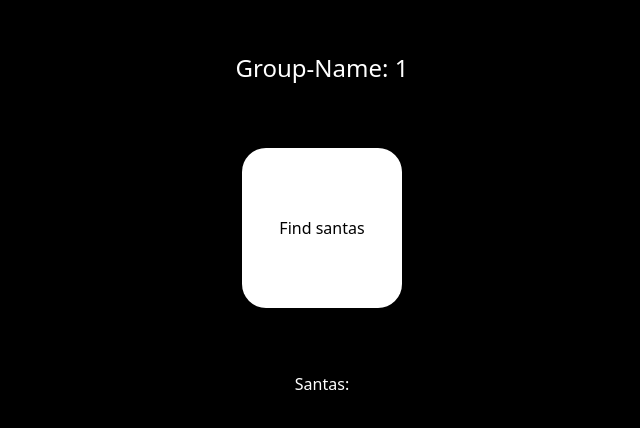
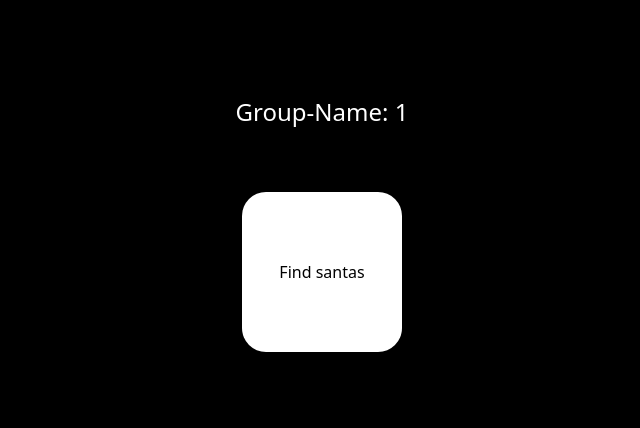
Before and after one commit to mangerlahn/secret-santa, a Nuxt app: page /edit/1 in a window 1280 px wide. Shown: the part 176-604 px from the top of the page, without its empty margins (318-958 px from the left). Built offline with nearby package versions, Linux system fonts and the light colour scheme.

Commit message:
Remove showing santas

```diff
--- a/pages/edit/[groupId].vue
+++ b/pages/edit/[groupId].vue
@@ -3,7 +3,6 @@
         <div class="text-2xl">Group-Name: {{ groupId }}</div>
         <button class="w-40 h-40 bg-white rounded-3xl text-black flex items-center justify-center"
             v-if="!showLinks" @click="findSantas">Find santas</button>
-        <div>Santas: {{ santas }}</div>
         <button class="bg-green-500 rounded-xl p-4" v-if="santasFound && !showLinks" @click="createGroup">Create Group</button>
         <div v-if="showLinks">
             <NuxtLink v-for="link in generatedLinks" :to="link" class="block mb-2">{{link}}</NuxtLink>
```
